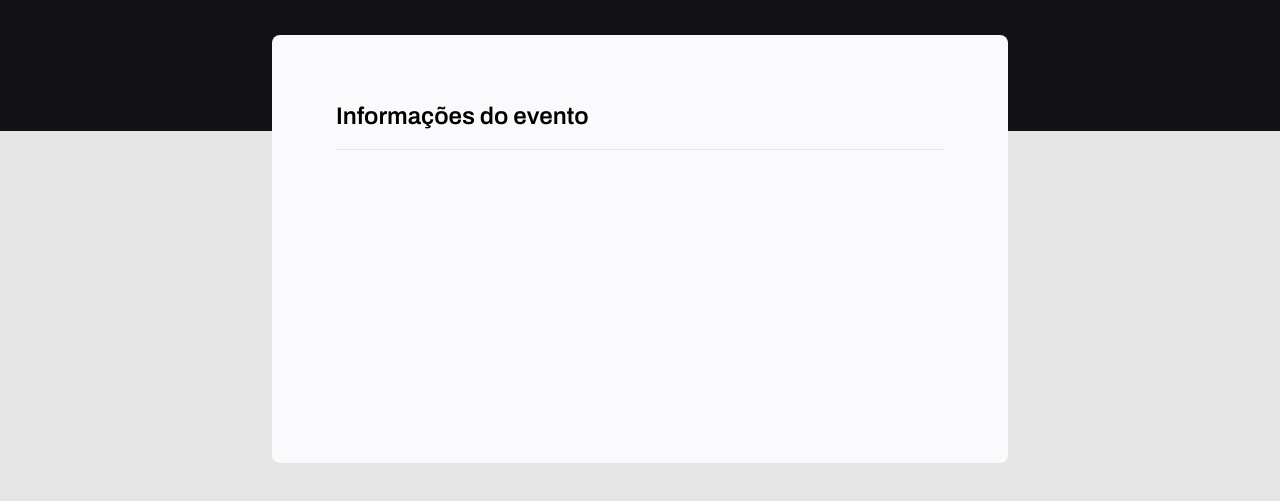
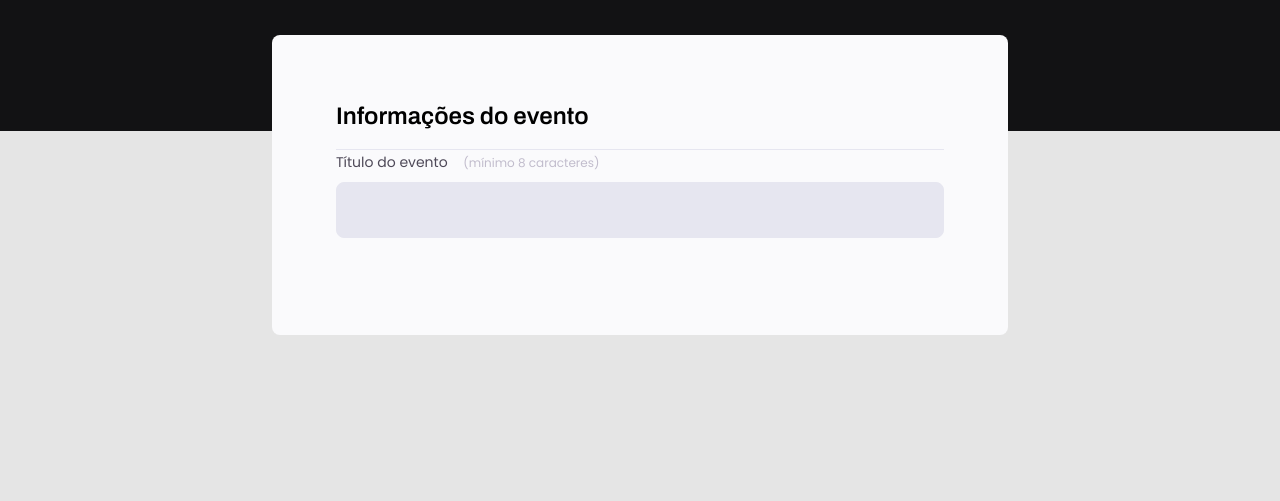
Before and after one commit to anacirqueira/Formulario_eventos, a plain HTML site: page index.html in a window 1280 px wide. Shown: the part 237-738 px from the top of the page. Drawn offline with Linux system fonts and the light colour scheme.

Commit message:
Criação primeiro input

```diff
--- a/index.html
+++ b/index.html
@@ -20,6 +20,11 @@
     <form >
       <fieldset>
         <legend>Informações do evento</legend>
+
+        <div class="input-wrapper">
+          <label for="event-title">Título do evento <span>(mínimo 8 caracteres)</span></label>
+          <input type="text" id="event-title" />
+        </div>
       </fieldset>
     </form>
   </div>
--- a/style.css
+++ b/style.css
@@ -3,7 +3,8 @@
     margin:0;
     vertical-align:baseline;
     list-style:none;
-    border:0
+    border:0;
+    box-sizing: border-box;
   }
 
   body::before {
@@ -17,10 +18,12 @@
     background: #121214;
   }
 
+  body, input, button, select, textarea {
+    font-family: 'Poppins', sans-serif;
+  }
+
   body {
     background: #E5E5E5;
-
-    font-family: 'Poppins', sans-serif;
   }
 
   .page {
@@ -39,6 +42,7 @@
     font-size: 36px;
     line-height: 42px;
     color: white;
+
   }
 
   header p {
@@ -67,3 +71,38 @@
     border-bottom: 1px solid #E6E6F0;
     padding-bottom: 16px;
   }
+
+  .input-wrapper {
+    display: flex;
+    flex-direction: column;
+  }
+
+  .input-wrapper label {
+    font-size: 14px;
+    line-height: 24px;
+
+    color: #4E4958;
+    margin-bottom: 8px;
+  }
+
+  .input-wrapper label span {
+    margin-left: 12px;
+
+    font-size: 12px;
+    line-height: 20px;
+    color: #C1BCCC;
+  }
+
+  .input-wrapper input {
+    background: #E6E6F0;
+
+    border: 1px solid #E6E6F0;
+    border-radius: 8px;
+    height: 56px;
+
+    padding: 0 24px;
+
+    font-size: 16px;
+    line-height: 26px;
+    color: #C1BCCC;
+  }
```
